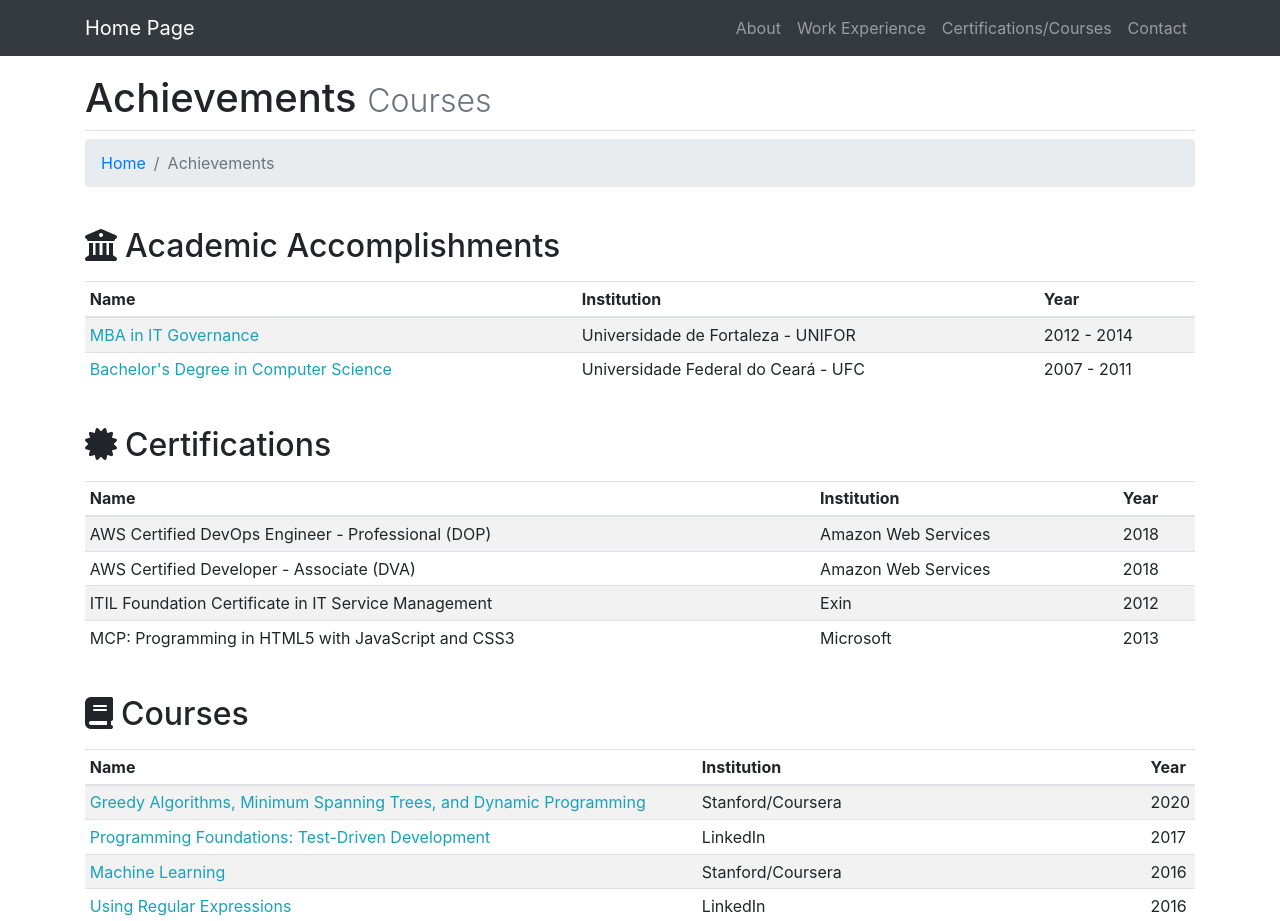
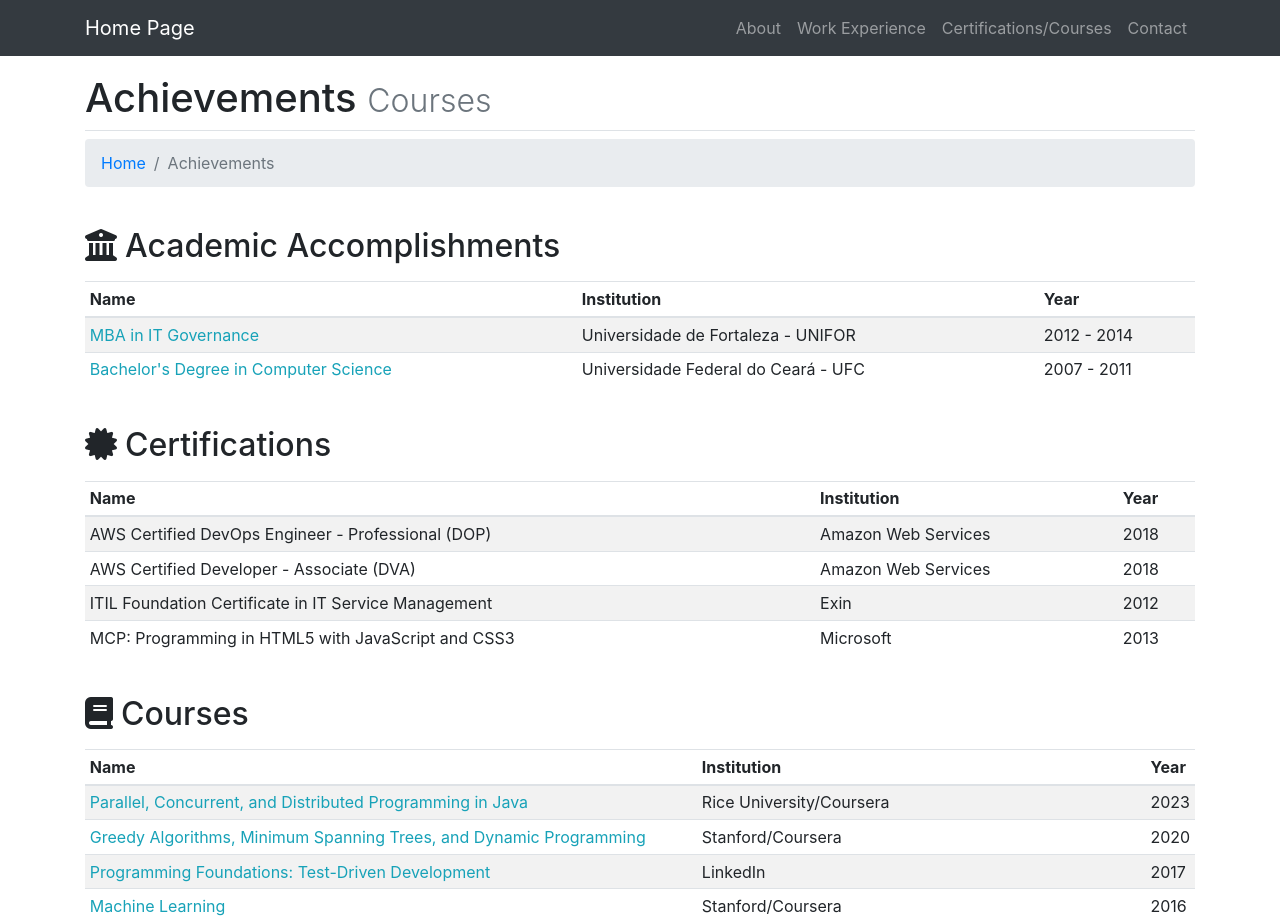
Before and after one commit to victorliafook/my-portfolio-website2.0, a React (Create React App) app: page /achievements in a window 1280 px wide. Shown: the top 921 px of the page. Built offline with nearby package versions, Linux system fonts and the light colour scheme.

Commit message:
Update experience data
add Distributed programming in Java specialisation certificate

```diff
--- a/src/data/experience.js
+++ b/src/data/experience.js
@@ -29,7 +29,13 @@ const experienceData = {
     organisation: "Microsoft",
     year: "2013"
   }],
-  courses: [{
+  courses: [
+  {
+    name: "Parallel, Concurrent, and Distributed Programming in Java",
+    organisation: "Rice University/Coursera",
+    year: "2023",
+    url: "https://www.coursera.org/account/accomplishments/specialization/certificate/PBTH4QCN94TL"
+  },{
     name: "Greedy Algorithms, Minimum Spanning Trees, and Dynamic Programming",
     organisation: "Stanford/Coursera",
     year: "2020",
```
